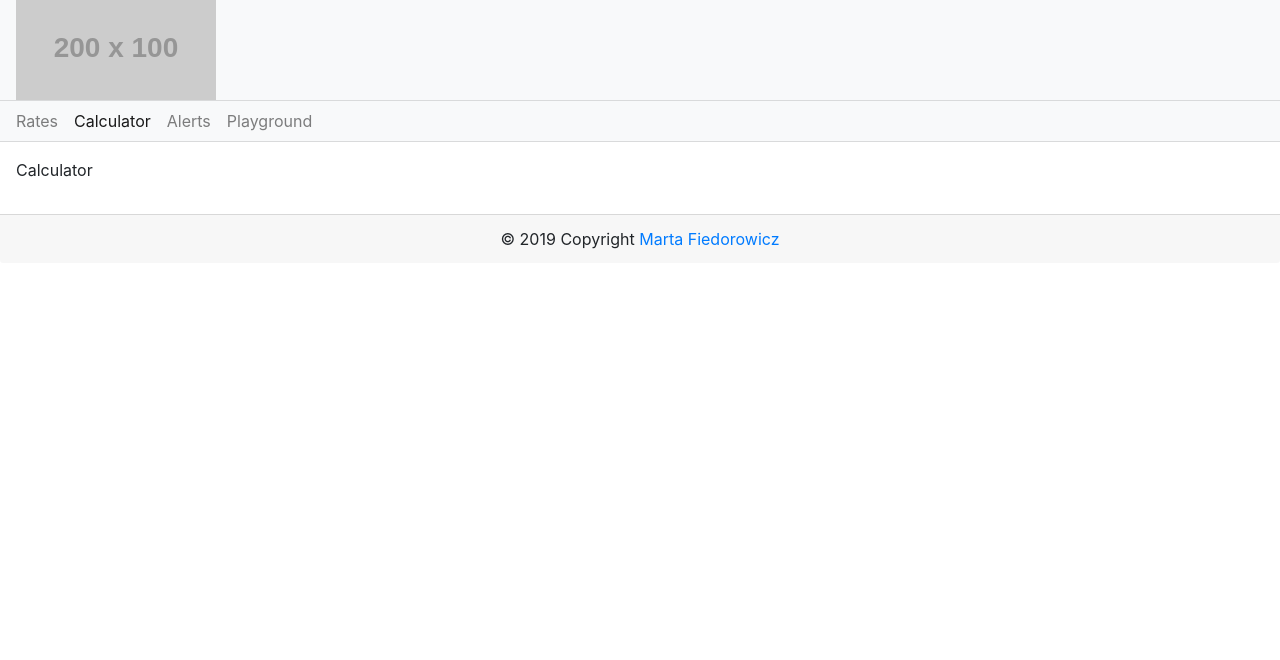
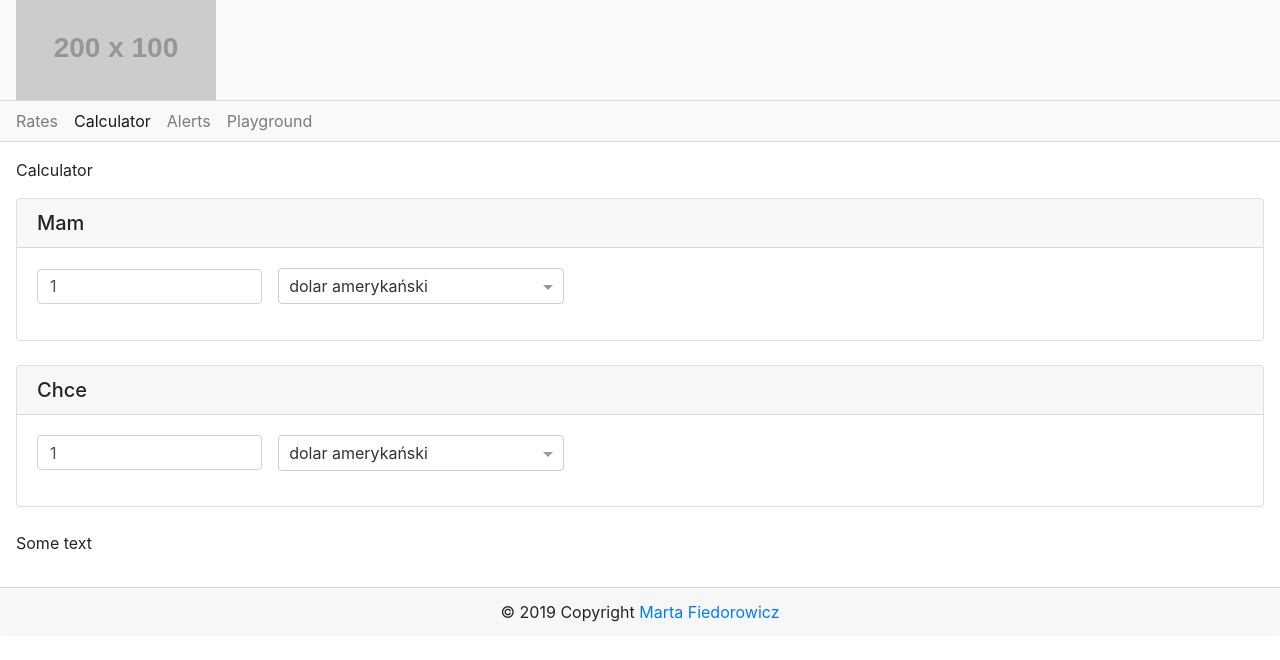
Before and after one commit to MarutanF/praca-inzynierska-angular, an Angular app: page /calculator in a window 1280 px wide. Shown: the top 660 px of the page. Built offline with nearby package versions, Linux system fonts and the light colour scheme; no server answers; what @ng-select/ng-option-highlight, ng2-charts would draw is missing.

Commit message:
Create calculator service and component

```diff
--- a/src/app/calculator/calculator.component.css
+++ b/src/app/calculator/calculator.component.css
@@ -0,0 +1,20 @@
+.ng-select {
+    width: 25%;
+}
+
+.form-group {
+    width: 20%;
+}
+
+.form-control {
+    height: 35px;
+}
+
+#currenciesDropdownHave, #currenciesDropdownWant {
+    width: 100%;
+}
+
+#currenciesDropdownHave *, #currenciesDropdownWant * {
+    display: inline-block;
+    padding-right: 1rem;
+}
--- a/src/app/calculator/calculator.component.html
+++ b/src/app/calculator/calculator.component.html
@@ -1 +1,69 @@
 <p>Calculator</p>
+
+<div class="card">
+    <h5 class="card-header">Mam</h5>
+    <div class="card-body">
+        <span id="currenciesDropdownHave">
+            <div class="form-group">
+                <input
+                    class="form-control"
+                    [(ngModel)]="amountHave"
+                >
+            </div>
+            <ng-select
+                [items]="listOfCurrencies"
+                [(ngModel)]="selectedCurrencyHave"
+                [clearable]="false"
+                bindLabel="name"
+                groupBy="groupCode"
+                (change)="onSelectedCurrencyChangeHave($event)"
+            >
+                <ng-template
+                    ng-notfound-tmp
+                    let-searchTerm="searchTerm"
+                >
+                    <div class="ng-option disabled">
+                        No data found for "{{searchTerm}}"
+                    </div>
+                </ng-template>
+            </ng-select>
+        </span>
+    </div>
+</div>
+
+<br>
+
+<div class="card">
+    <h5 class="card-header">Chce</h5>
+    <div class="card-body">
+        <span id="currenciesDropdownWant">
+            <div class="form-group">
+                <input
+                    class="form-control"
+                    [(ngModel)]="amountWant"
+                >
+            </div>
+            <ng-select
+                [items]="listOfCurrencies"
+                [(ngModel)]="selectedCurrencyWant"
+                [clearable]="false"
+                bindLabel="name"
+                groupBy="groupCode"
+                (change)="onSelectedCurrencyChangeWant($event)"
+            >
+                <ng-template
+                    ng-notfound-tmp
+                    let-searchTerm="searchTerm"
+                >
+                    <div class="ng-option disabled">
+                        No data found for "{{searchTerm}}"
+                    </div>
+                </ng-template>
+            </ng-select>
+        </span>
+    </div>
+</div>
+
+<br>
+
+<p> Some text </p>
--- a/src/app/calculator/calculator.component.ts
+++ b/src/app/calculator/calculator.component.ts
@@ -1,4 +1,7 @@
 import { Component, OnInit } from '@angular/core';
+import { NBPRatesService, Rate } from '../services/nbp-rates.service';
+import { NBPCurrenciesService, Currency } from '../services/nbp-currencies.service';
+import { NBPCalculatorService } from '../services/nbp-calculator.service';
 
 @Component({
   selector: 'app-calculator',
@@ -7,9 +10,50 @@ import { Component, OnInit } from '@angular/core';
 })
 export class CalculatorComponent implements OnInit {
 
-  constructor() { }
+  public listOfCurrencies: Currency[] = [];
+  public amountHave: Number = 1;
+  public selectedCurrencyHave: Currency;
+  public amountWant: Number = 1;
+  public selectedCurrencyWant: Currency;
+
+  constructor(
+    private rateService: NBPRatesService,
+    private currenciesService: NBPCurrenciesService,
+    private calculatorService: NBPCalculatorService
+  ) { }
 
   ngOnInit() {
+    // CURRENCIES DROPDOWN
+    this.listOfCurrencies = this.currenciesService.getMockCurrencies();
+    this.selectedCurrencyHave = this.listOfCurrencies[0];
+    this.selectedCurrencyWant = this.listOfCurrencies[0];
+    this.currenciesService.getCurrenciesListHttp().subscribe(
+      (value) => {
+        console.log('Response - connection to NBP with currencies: ');
+        this.listOfCurrencies = this.currenciesService.getCurrenciesListFormatted(value);
+        this.listOfCurrencies = this.calculatorService.getCurrenciesListFormattedForCalculator(this.listOfCurrencies);
+        this.selectedCurrencyHave = this.listOfCurrencies[0];
+        this.selectedCurrencyWant = this.listOfCurrencies[1];
+      },
+      (error) => {
+        // mock currencies will be displayed
+        console.log('Error - connection to NBP with currencies: ' + error);
+      }
+    );
   }
 
+  onSelectedCurrencyChangeHave($event) {
+    console.log({ name: '(currencyChange)', newValue: $event });
+    this.selectedCurrencyHave = $event;
+    console.log(this.amountHave);
+  }
+
+  onSelectedCurrencyChangeWant($event) {
+    console.log({ name: '(currencyChange)', newValue: $event });
+    this.selectedCurrencyWant = $event;
+  }
+
+  onChangedAmountHave(){
+    console.log({ name: '(onChangedAmountHave)', newValue: 1 });
+  }
 }
--- a/src/app/rates/rates.component.html
+++ b/src/app/rates/rates.component.html
@@ -20,7 +20,7 @@
         </ng-template>
     </ng-select>
     <p>kupisz za</p>
-    <p> {{ newestRate }}</p>
+    <p> {{ newestRate | number : '1.2-2' }}</p>
     <p>PLN</p>
 </span>
 <!-- <p> Selected object: {{selectedCurrency | json}} </p> -->
--- a/src/app/rates/rates.component.ts
+++ b/src/app/rates/rates.component.ts
@@ -28,9 +28,9 @@ export class RatesComponent implements OnInit {
   };
   public lineChartColors: Color[] = [
     {
-      backgroundColor: 'rgba(148,159,177,0.2)',
-      borderColor: 'rgba(148,159,177,1)',
-      pointBackgroundColor: 'rgba(148,159,177,1)',
+      backgroundColor: 'rgba(248,249,250,0.5)',
+      borderColor: 'rgba(128,128,128,1)',
+      pointBackgroundColor: '#007bff',
       pointBorderColor: '#fff',
       pointHoverBackgroundColor: '#fff',
       pointHoverBorderColor: 'rgba(148,159,177,0.8)'
--- /dev/null
+++ b/src/app/services/nbp-calculator.service.ts
@@ -0,0 +1,20 @@
+import { Injectable } from '@angular/core';
+import { Currency } from '../services/nbp-currencies.service';
+
+@Injectable({
+  providedIn: 'root'
+})
+export class NBPCalculatorService {
+
+  constructor() { }
+
+  getCurrenciesListFormattedForCalculator(currenciesList: Array<Currency>): Array<Currency>{
+    const plnCurrency: Currency = {
+      code: 'PLN',
+      name: 'polski złoty',
+      groupCode: 'Favorite'
+    };
+    currenciesList.unshift(plnCurrency);
+    return currenciesList;
+  }
+}
--- a/src/app/services/nbp-currencies.service.ts
+++ b/src/app/services/nbp-currencies.service.ts
@@ -17,7 +17,7 @@ export class NBPCurrenciesService {
   apiURL = 'http://api.nbp.pl/api/';
   apiTableA = 'exchangerates/tables/a/';
   apiTableB = 'exchangerates/tables/b/';
-  private listOfFavoriteCurrencies = ['EUR', 'USD', 'CHF', 'GBP'];
+  private listOfFavoriteCurrencies = ['EUR', 'USD', 'CHF', 'GBP', 'PLN'];
 
   constructor(private http: HttpClient) { }
 
@@ -35,6 +35,7 @@ export class NBPCurrenciesService {
     return zip(tableAResponse, tableBResponse);
   }
 
+  // formatted for rates
   getCurrenciesListFormatted(res: Array<any>): Array<Currency> {
     const currenciesList: Array<Currency> = this.mapCurrenciesList(res);
     const groupedCurrenciesList: Array<Currency> = this.groupCurrenciesList(currenciesList);
```
Also changed, not shown: 1 other file (tests, documents, lock files or other folders).
